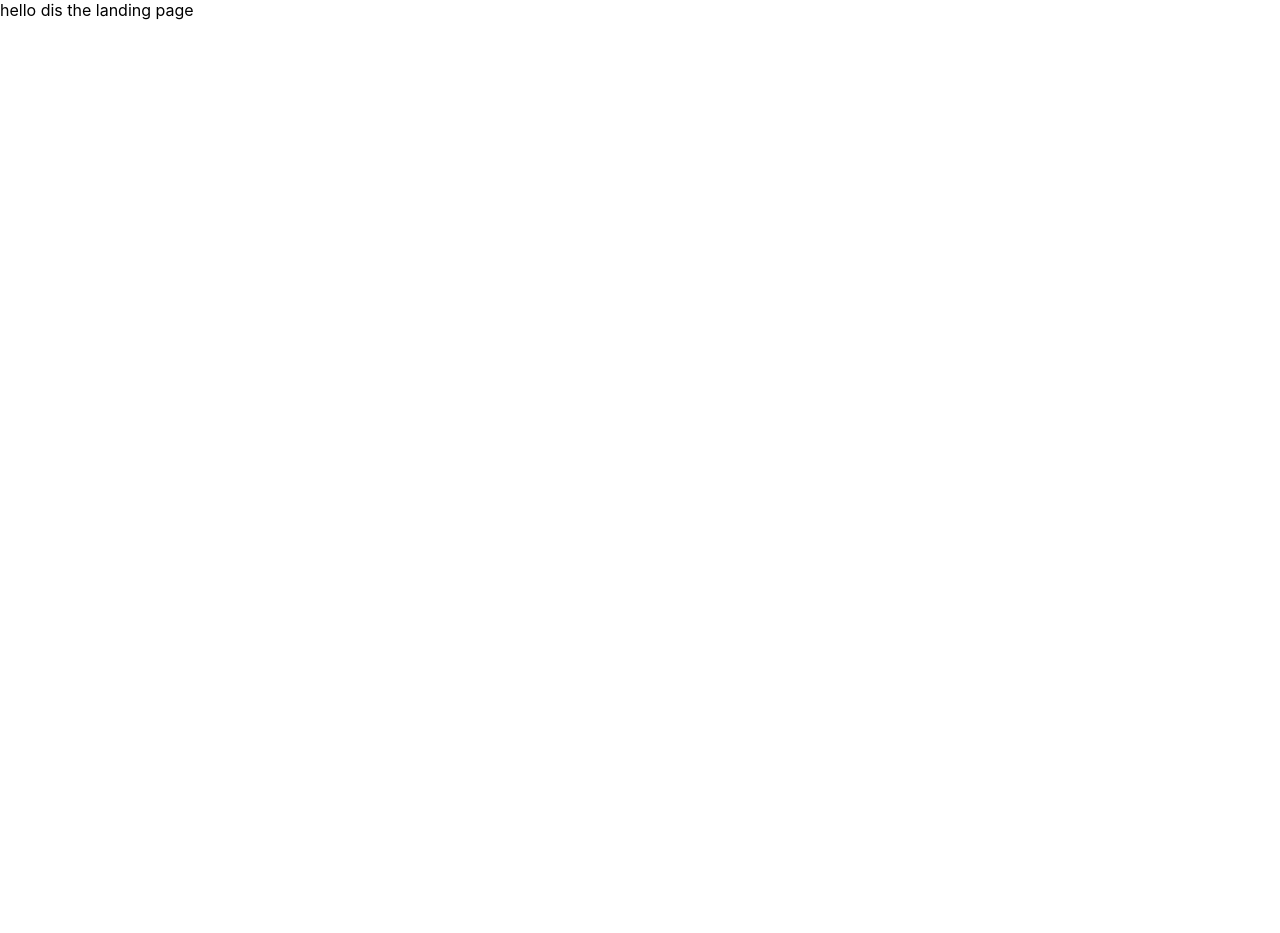
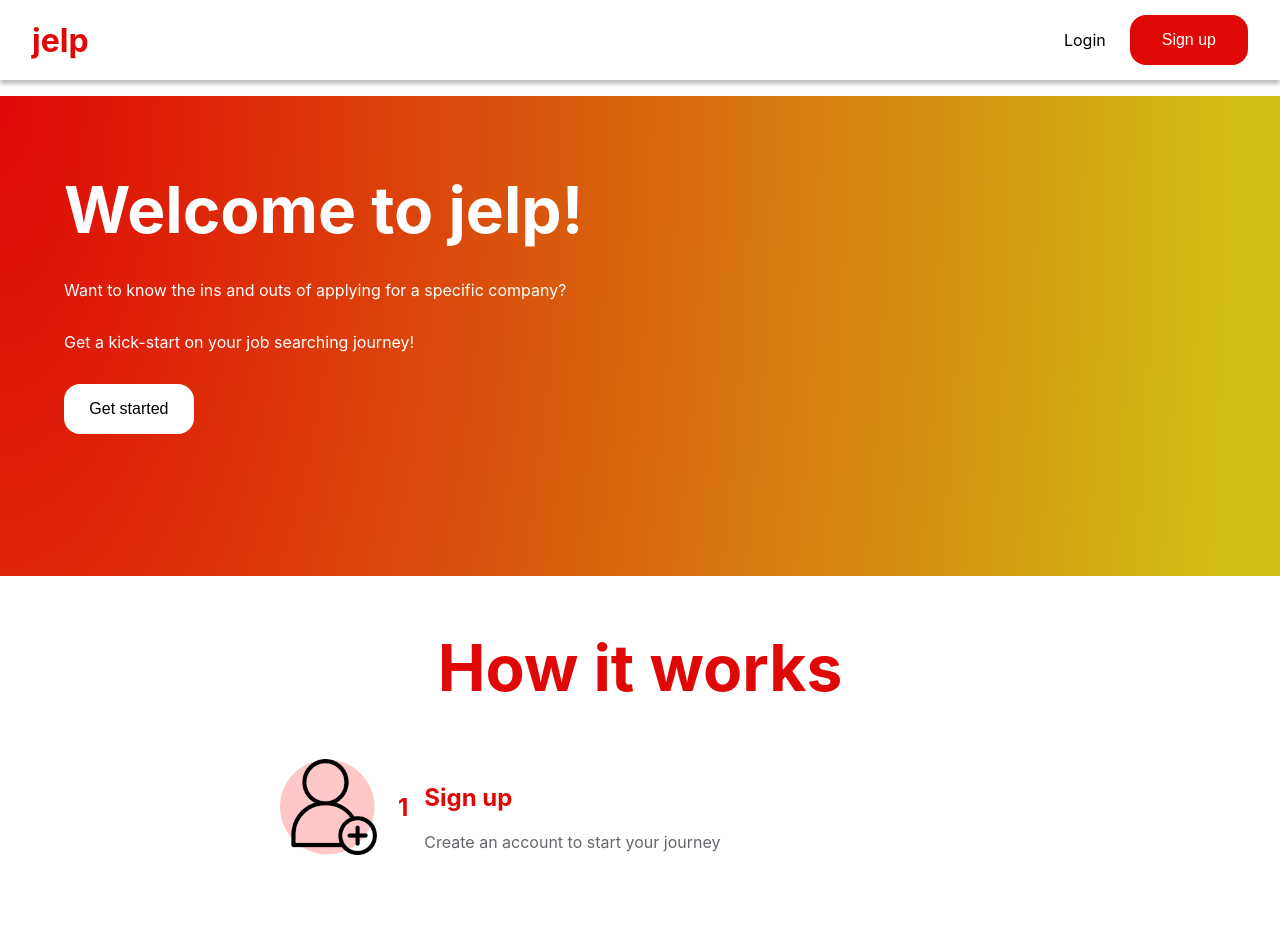
Before and after one commit to casio987/jelp, a React (Create React App) app in the folder client/: page / in a window 1280 px wide. Shown: the top 933 px of the page. Before the commit the page ends 800 px from the top, so only its background shows below. Built offline with nearby package versions, Linux system fonts and the light colour scheme.

Commit message:
implement landing page

```diff
--- a/client/src/LandingPage/LandingPage.tsx
+++ /dev/null
@@ -1,7 +0,0 @@
-const LandingPage = () => {
-  return (
-    <div>hello dis the landing page</div>
-  )
-};
-
-export default LandingPage;
--- a/client/src/Router.tsx
+++ b/client/src/Router.tsx
@@ -1,5 +1,5 @@
 import { BrowserRouter, Routes, Route } from "react-router-dom";
-import LandingPage from "./LandingPage/LandingPage";
+import LandingPage from "./pages/LandingPage/LandingPage";
 
 const Router = () => (
     <BrowserRouter>
--- a/client/src/components/Palette.ts
+++ b/client/src/components/Palette.ts
@@ -1,4 +1,5 @@
 export const Palette = {
   jelpRed: "#E00707",
+  jelpGray: "#65676C",
   white: "#FFFFFF"
 };
--- /dev/null
+++ b/client/src/constants/LandingPageInstructions.ts
@@ -0,0 +1,31 @@
+import SignUpIcon from "../assets/signup.png";
+import RateCompanyIcon from "../assets/rateCompany.png";
+import RateInterviewIcon from "../assets/rateInterview.png";
+import ViewReviewsIcon from "../assets/viewReviews.png";
+
+export const LandingPageInstructions = [
+  {
+    imageUrl: SignUpIcon,
+    instructionNo: 1,
+    headingText: "Sign up",
+    subText: "Create an account to start your journey"
+  },
+  {
+    imageUrl: RateCompanyIcon,
+    instructionNo: 2,
+    headingText: "Add a review of your experience at a company",
+    subText: "Write about your experience whilst working at a company. You can talk about the work life balance, benefits, company culture, anything that comes to mind."
+  },
+  {
+    imageUrl: RateInterviewIcon,
+    instructionNo: 3,
+    headingText: "Add a review of your interview experience at a company",
+    subText: "Write about your experience whilst interviewing at a company. You can talk about the questions you were asked, how many interview there were or anything else that you’re comfortab le sharing."
+  },
+  {
+    imageUrl: ViewReviewsIcon,
+    instructionNo: 4,
+    headingText: "Look at what other have said about a company",
+    subText: "Write about your experience whilst interviewing at a company. You can talk about the questions you were asked, how many interview there were or anything else that you’re comfortab le sharing."
+  }
+]
--- a/client/src/index.css
+++ b/client/src/index.css
@@ -3,7 +3,7 @@ html, body {
   width: 100%;
 }
 
-* {
+div {
   box-sizing: border-box;
 }
 
--- /dev/null
+++ b/client/src/pages/LandingPage/InstructionCard/InstructionCard.tsx
@@ -0,0 +1,38 @@
+import { InstructionCardContainer, InstructionImage, SubText, TextContainer } from "./style";
+
+type InstructionCardProps = {
+  imageURL: string;
+  instructionNo: number;
+  headingText: string;
+  subText: string;
+}
+
+const InstructionCard = ({ imageURL, instructionNo, headingText, subText }: InstructionCardProps) => (
+  <InstructionCardContainer>
+    {instructionNo % 2 === 1
+      ?
+        (
+          <>
+          <InstructionImage src={imageURL} alt="instructionalImage" />
+          <h2>{instructionNo}</h2>
+          <TextContainer>
+            <h2>{headingText}</h2>
+            <SubText>{subText}</SubText>
+          </TextContainer>
+          </>
+        )
+      : (
+          <>
+            <h2>{instructionNo}</h2>
+            <TextContainer style={{ marginRight: "2rem" }}>
+              <h2>{headingText}</h2>
+              <SubText>{subText}</SubText>
+            </TextContainer>
+            <InstructionImage src={imageURL} alt="instructionalImage" />
+          </>
+      )
+    }
+  </InstructionCardContainer>
+);
+
+export default InstructionCard;
--- /dev/null
+++ b/client/src/pages/LandingPage/InstructionCard/style.ts
@@ -0,0 +1,40 @@
+import { styled } from "@mui/system";
+import { Palette } from "../../../components/Palette";
+
+export const InstructionCardContainer = styled('div')`
+  display: flex;
+  flex-direction: row;
+  height: 6rem;
+  width: 100%;
+  align-items: center;
+  justify-content: center;
+  margin-bottom: 5rem;
+  color: ${Palette.jelpRed};
+
+  & :first-child {
+    margin-right: 1rem;
+  }
+
+  h2 {
+    margin-right: 1rem;
+  }
+`;
+
+export const InstructionImage = styled('img')`
+  height: 100%;
+`;
+
+export const TextContainer = styled('div')`
+  display: flex;
+  flex-direction: column;
+  width: 45%;
+`;
+
+export const StepText = styled('h2')`
+  margin-right: 1rem;
+`;
+
+export const SubText = styled('p')`
+  color: ${Palette.jelpGray};
+  margin: 0;
+`;
--- /dev/null
+++ b/client/src/pages/LandingPage/LandingPage.tsx
@@ -0,0 +1,35 @@
+import Header from "../../components/Header/Header";
+import { BannerContainer, IntroHeading, LandingPageContainer, SecondaryHeading, StartedButton, TextContainer } from "./style";
+import Footer from "../../components/Footer/Footer";
+import InstructionCard from "./InstructionCard/InstructionCard";
+import { LandingPageInstructions } from "../../constants/LandingPageInstructions";
+
+const LandingPage = () => {
+  return (
+    <LandingPageContainer>
+      <Header />
+      <BannerContainer>
+        <TextContainer>
+          <IntroHeading>Welcome to jelp!</IntroHeading>
+          <p>Want to know the ins and outs of applying for a specific company?</p>
+          <p>Get a kick-start on your job searching journey!</p>
+          <StartedButton>
+            Get started
+          </StartedButton>
+        </TextContainer>
+      </BannerContainer>
+      <SecondaryHeading>How it works</SecondaryHeading>
+      {LandingPageInstructions.map((instruction, index) => (
+        <InstructionCard
+          imageURL={instruction.imageUrl}
+          instructionNo={index + 1}
+          headingText={instruction.headingText}
+          subText={instruction.subText}
+        />
+      ))}
+      <Footer />
+    </LandingPageContainer>
+  )
+};
+
+export default LandingPage;
--- /dev/null
+++ b/client/src/pages/LandingPage/style.ts
@@ -0,0 +1,46 @@
+import { styled } from "@mui/system";
+import { Palette } from "../../components/Palette";
+
+export const LandingPageContainer = styled('div')`
+  display: flex;
+  flex-direction: column;
+  align-items: center;
+  width: 100%;
+  height: 100%;
+`;
+
+export const BannerContainer = styled('div')`
+  display: flex;
+  flex-direction: row;
+  background: radial-gradient(97% 597.6% at 0% 0%, #E00707 0%, #D1BE14 100%);
+  width: 100%;
+  height: 30rem;
+  color: white;
+  padding: 2rem 4rem;
+`;
+
+export const TextContainer = styled('div')`
+  display: flex;
+  flex-direction: column;
+`;
+
+export const IntroHeading = styled('h1')`
+  font-size: 4rem;
+  margin-bottom: 1rem;
+`;
+
+export const StartedButton = styled('button')`
+  background-color: ${Palette.white};
+  border-radius: 1rem;
+  font-size: 1rem;
+  padding: 1rem;
+  margin-top: 1rem;
+  width: 25%;
+  border: none;
+  cursor: pointer;
+`;
+
+export const SecondaryHeading = styled('h2')`
+  font-size: 4rem;
+  color: ${Palette.jelpRed};
+`;
```
Also changed, not shown: client/src/assets/viewReviews.png (renamed from client/src/assets/seeReviews.png).
